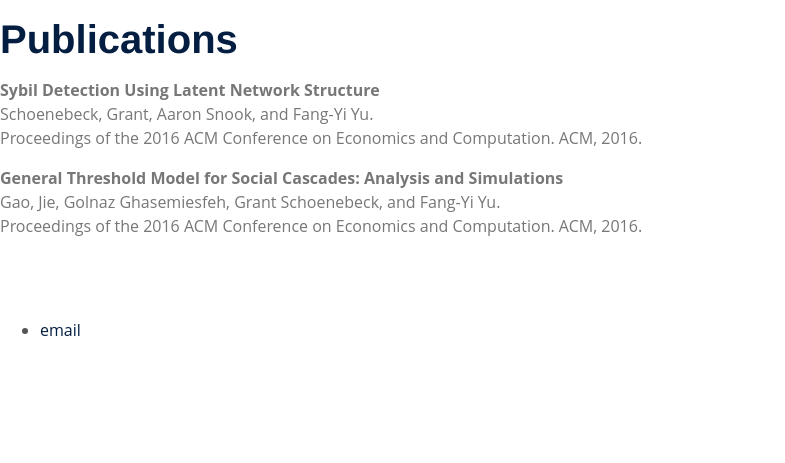
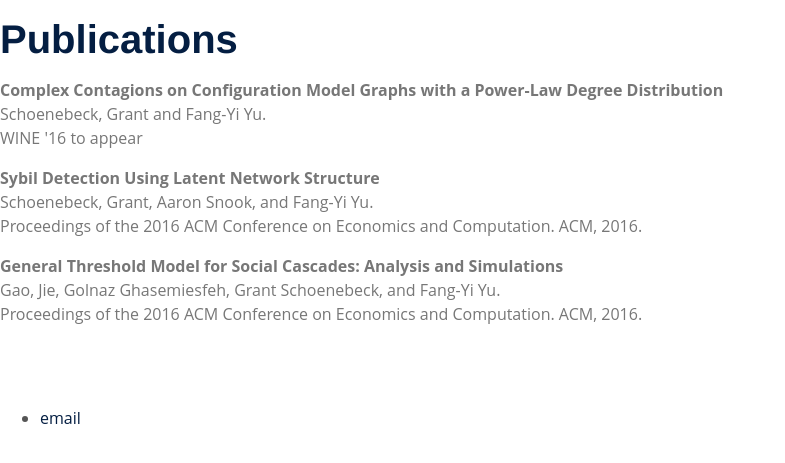
Before and after one commit to ericswatch/ericswatch.github.io, a Jekyll site: the page built from publications/index.html, in a window 1280 px wide. Shown: the top 463 px of the page, without its empty margins (0-785 px from the left). Built offline with Jekyll 4.4.1, drawn with Linux system fonts in a browser that asks for light colours.

Commit message:
Update index.html

```diff
--- a/publications/index.html
+++ b/publications/index.html
@@ -4,6 +4,10 @@ title: Publications
 ---
 <div class="blurb">
 	<h1>Publications</h1>
+	<p><strong>Complex Contagions on Configuration Model Graphs with a Power-Law Degree Distribution</strong><br>
+	Schoenebeck, Grant and Fang-Yi Yu.<br>
+	WINE '16 to appear <br></p>
+
 	<p><strong>Sybil Detection Using Latent Network Structure</strong><br>
 	Schoenebeck, Grant, Aaron Snook, and Fang-Yi Yu.<br>
 	Proceedings of the 2016 ACM Conference on Economics and Computation. ACM, 2016.<br></p>
```
